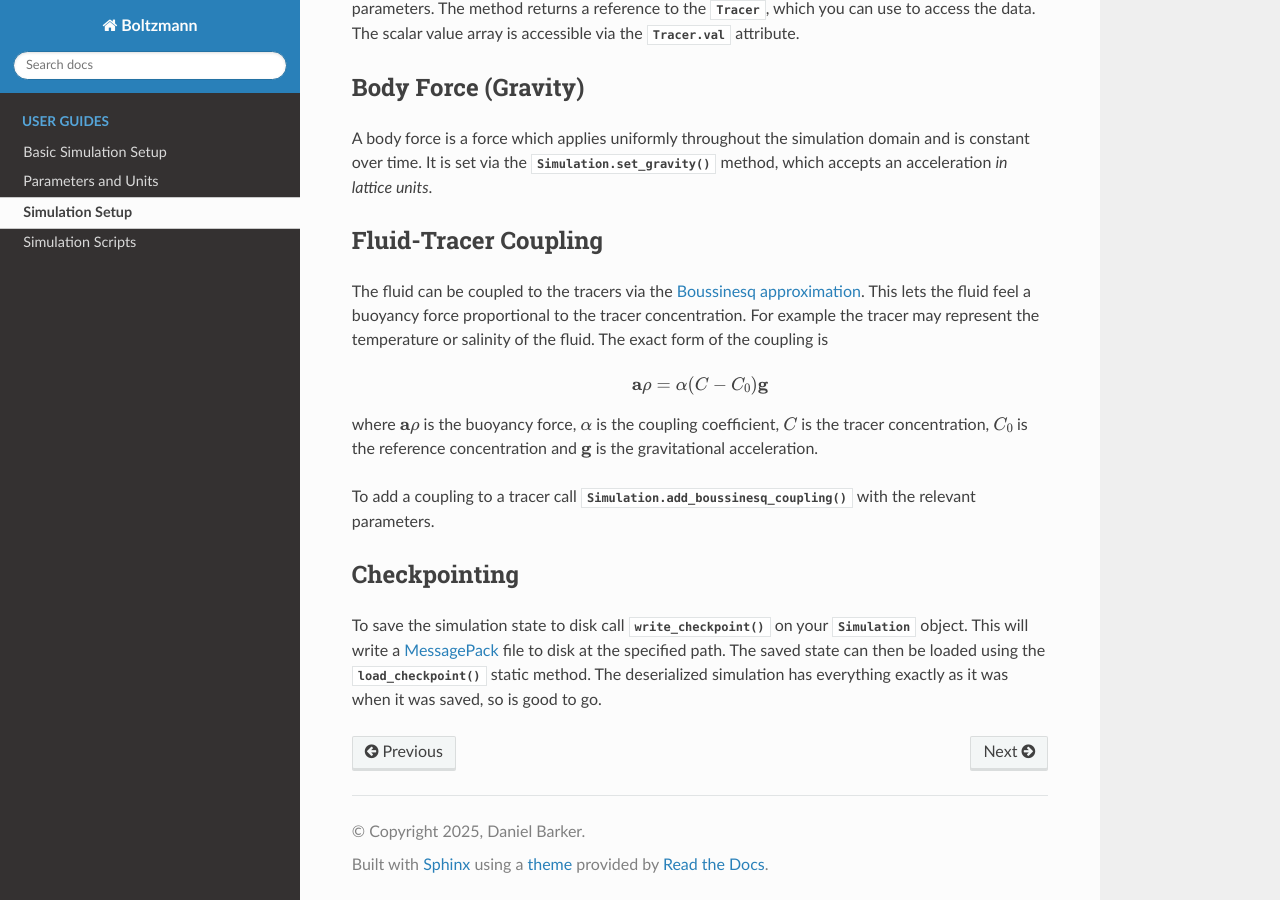
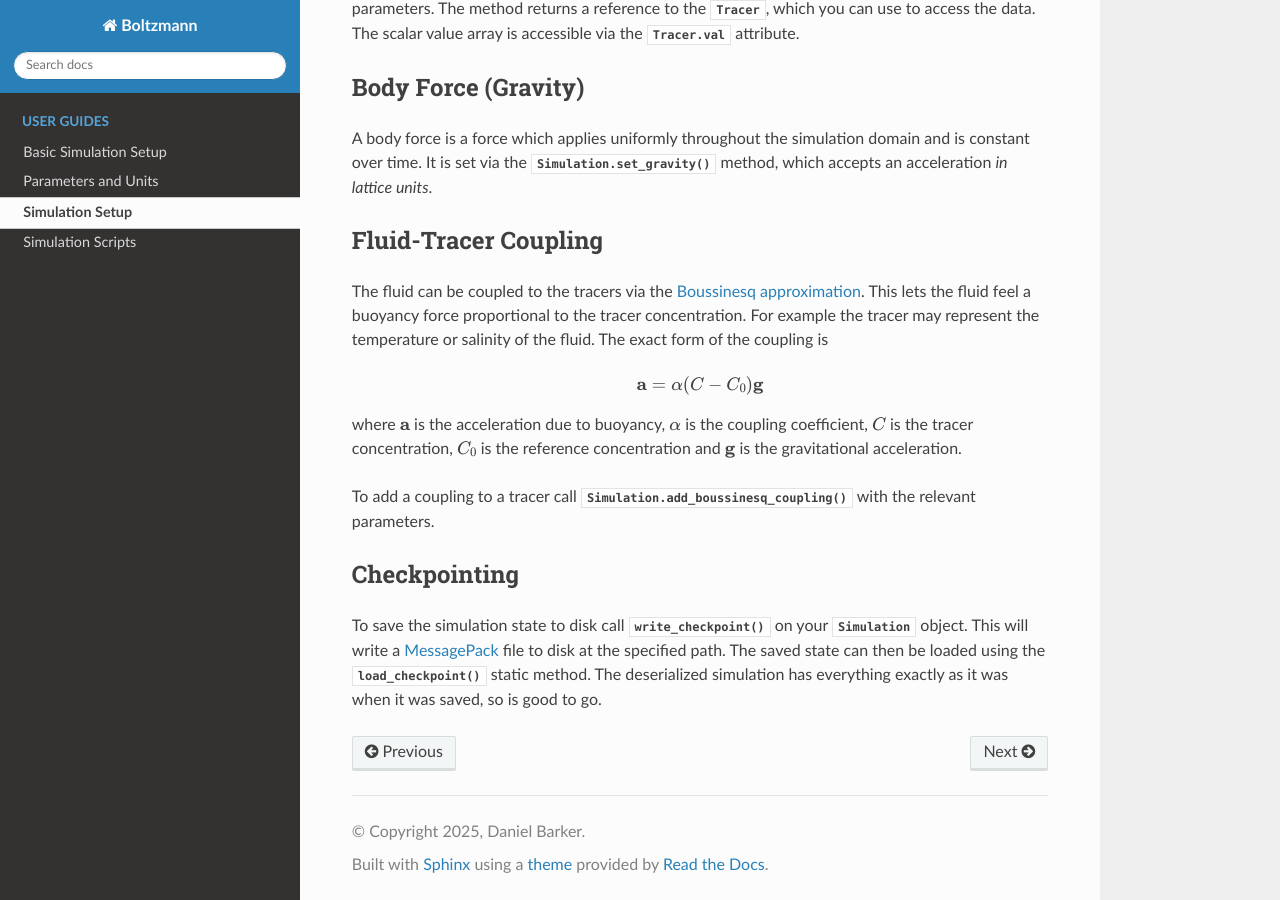
Before and after one commit to djbarker/boltzmann, a Sphinx documentation site: the page built from docs/source/guides/setup.rst, in a window 1280 px wide and 900 px high, scrolled down 1418 px. Built offline with Sphinx 7.4.7 and the Read the Docs theme 3.1.0, drawn with Linux system fonts in a browser that asks for light colours; pages that are not in the unit, such as notebooks, are missing from menus.

Commit message:
update docs

```diff
--- a/docs/source/guides/setup.rst
+++ b/docs/source/guides/setup.rst
@@ -73,9 +73,9 @@ The exact form of the coupling is
 
 .. math::
 
-    \mathbf{a}{\rho} = \alpha (C - C_0) \mathbf{g}
+    \mathbf{a} = \alpha (C - C_0) \mathbf{g}
 
-where :math:`\mathbf{a}{\rho}` is the buoyancy force, :math:`\alpha` is the coupling coefficient, :math:`C` is the tracer concentration, :math:`C_0` is the reference concentration and :math:`\mathbf{g}` is the gravitational acceleration.
+where :math:`\mathbf{a}` is the acceleration due to buoyancy, :math:`\alpha` is the coupling coefficient, :math:`C` is the tracer concentration, :math:`C_0` is the reference concentration and :math:`\mathbf{g}` is the gravitational acceleration.
 
 To add a coupling to a tracer call :py:meth:`Simulation.add_boussinesq_coupling` with the relevant parameters.
 
```
Also changed, not shown: gallery/README.md.
